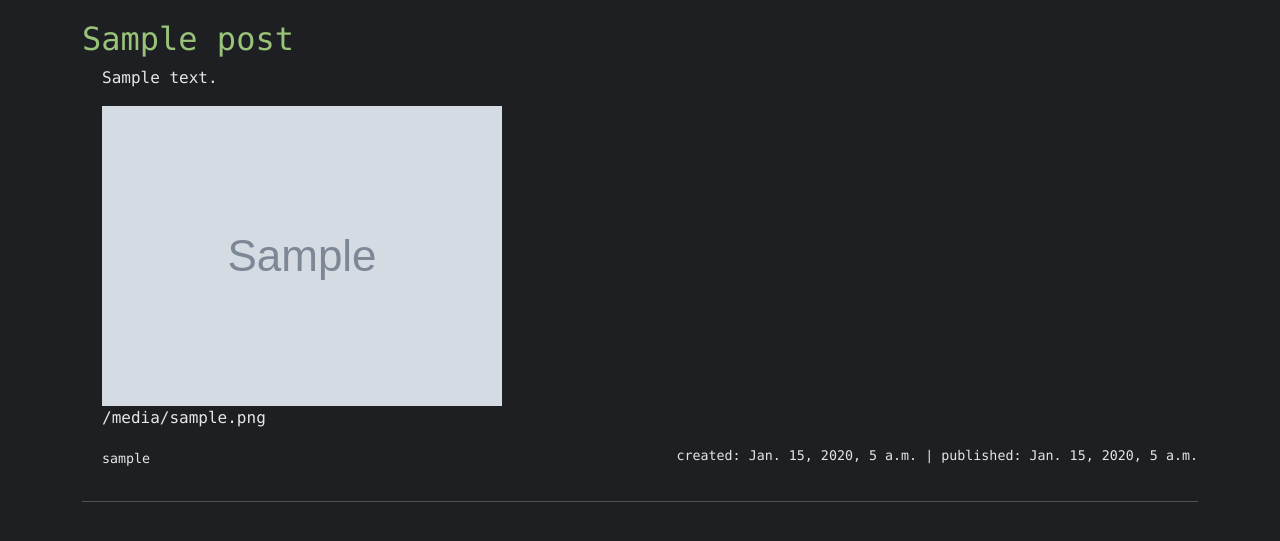
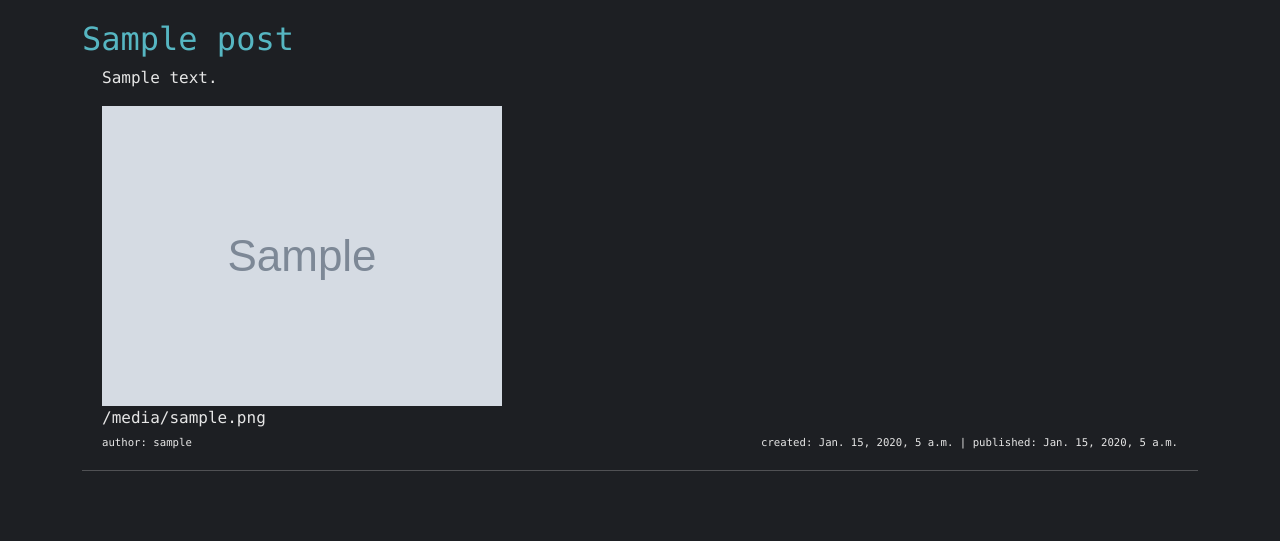
Before and after one commit to eliaseraphim/blog, a Django app: page / in a window 1280 px wide. Shown: the part 146-687 px from the top of the page. Run offline with Django 4.2, Linux system fonts and the light colour scheme; tables that the repository leaves empty hold one stand-in row (values such as "Sample post"); grey boxes marked "Sample" are stand-in pictures.

Commit message:
Update to styling

```diff
--- a/core/blog/static/blog/css/style.css
+++ b/core/blog/static/blog/css/style.css
@@ -45,22 +45,37 @@
 .post h2 a,
 .post h2 a:visited,
 .post h2 a:active {
-    color: var(--green);
+    color: var(--cyan);
     font-size: 24pt;
     text-decoration: none;
 }
 
 .post > div {
     padding-left: 20px;
+    padding-right: 20px;
+}
+
+.post .image-location {
+    margin-bottom: 5px;
 }
 
 .post .information p,
 .post .information time {
     display: inline-block;
 
-    font-size: 10pt;
+    margin: 0;
+
+    font-size: 8pt;
+}
+
+.post .information > p {
+    float: left;
 }
 
 .post .information > .date {
     float: right;
 }
+
+.post hr {
+    margin-top: 40px;
+}
--- a/core/blog/templates/blog/post.html
+++ b/core/blog/templates/blog/post.html
@@ -5,10 +5,10 @@
             <p>{{ post.text|linebreaksbr }}</p>
             {% if post.image %}
                 <img src="{{ post.image.url }}" style="max-height: 500px;">
-                <p>{{ post.image.url }}</p>
+                <p class="image-location">{{ post.image.url }}</p>
             {% endif %}
             <div class="information">
-                <p class="author">{{ post.author }}</p>
+                <p class="author">author: {{ post.author }}</p>
                 <time class="date">created: {{ post.date_created }} | published: {{ post.date_published }}</time>
             </div>
         </div>
```
